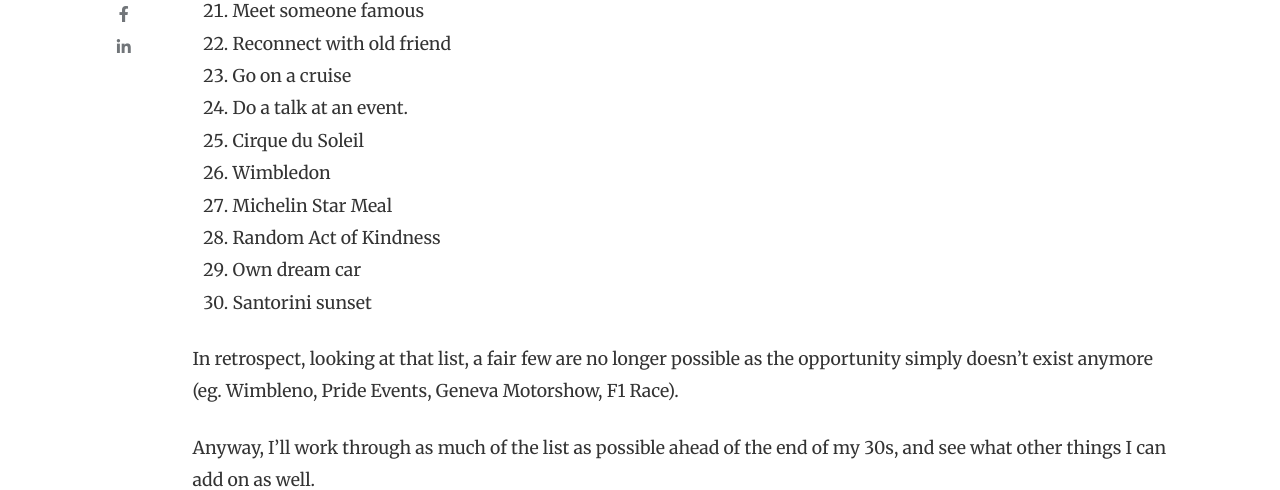
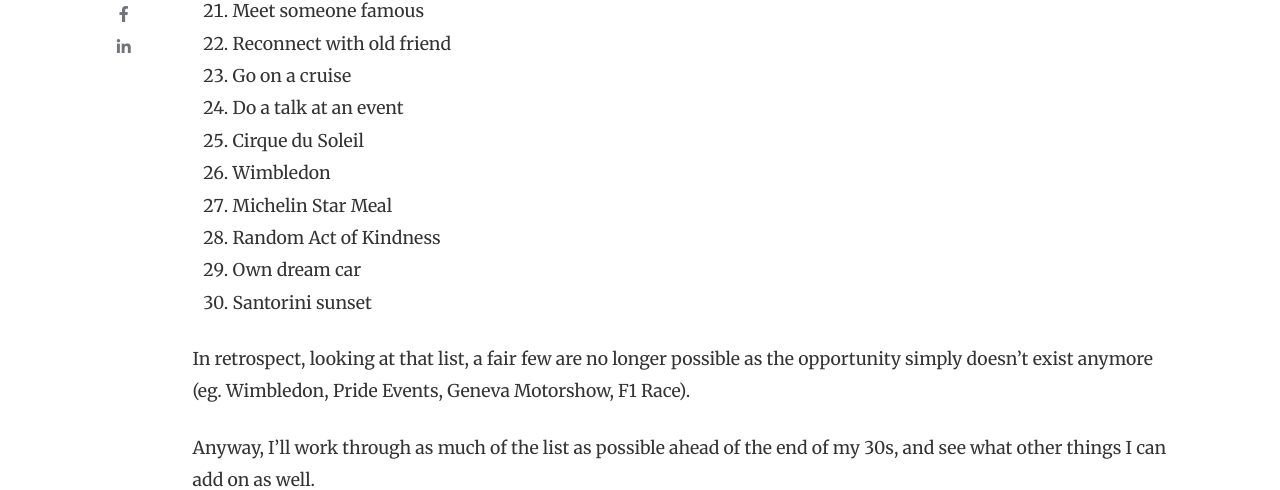
Before and after one commit to michaelw90/michaelw90.github.io, a Jekyll site: the page built from _posts/2020-04-21-thirty-things-at-thirty.md, in a window 1280 px wide and 900 px high, scrolled down 1741 px. Shown: the part 163-653 px from the top of the window. Built offline with Jekyll 4.4.1, drawn with Linux system fonts in a browser that asks for light colours; nearby versions of some CDN libraries.

Commit message:
Fix typos

```diff
--- a/_posts/2020-04-21-thirty-things-at-thirty.md
+++ b/_posts/2020-04-21-thirty-things-at-thirty.md
@@ -44,7 +44,7 @@
 21. Meet someone famous
 22. Reconnect with old friend
 23. Go on a cruise
-24. Do a talk at an event.
+24. Do a talk at an event
 25. Cirque du Soleil
 26. Wimbledon
 27. Michelin Star Meal
@@ -53,6 +53,6 @@
 30. Santorini sunset
 
 
-In retrospect, looking at that list, a fair few are no longer possible as the opportunity simply doesn't exist anymore (eg. Wimbleno, Pride Events, Geneva Motorshow, F1 Race).
+In retrospect, looking at that list, a fair few are no longer possible as the opportunity simply doesn't exist anymore (eg. Wimbledon, Pride Events, Geneva Motorshow, F1 Race).
 
 Anyway, I'll work through as much of the list as possible ahead of the end of my 30s, and see what other things I can add on as well.
```
